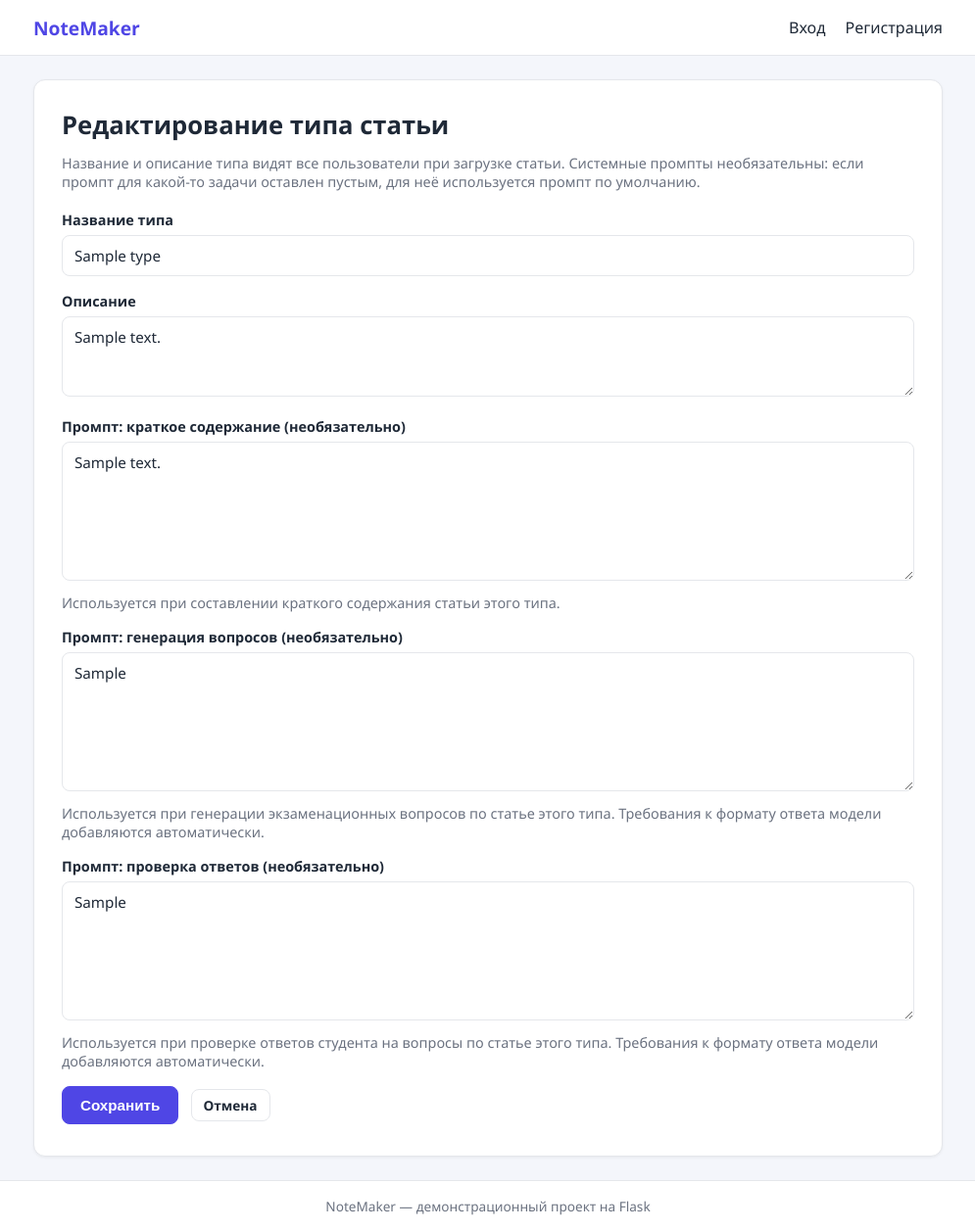
After one commit to alexitkes/notemaker, a Flask app: template templates/admin_article_type_form.html in a window 1280 px wide. The commit adds this page. Shown: the whole page at 98% size, without its empty margins (142-1137 px from the left). Run offline with Flask 3, Linux system fonts and the light colour scheme; the template is opened without the code that fills it: values that come from a table or form of the project are taken from there, others are empty; tables that the repository leaves empty hold one stand-in row (values such as "Sample post"); parts of the project's set-up code (start-up, migrations or seed data) failed here and were passed over.

Commit message:
Добавить типы статей.
Для каждой статьи можно указать ее тип (например, обзорная, экспериментальная
и т.п.). При обработке статьи в LLM промпт может быть уточнен в зависимости
от типа статьи, либо использоваться вариант по умолчанию. Администраторы имеют
право добавлять, редактировать и удалять типы статей.

```diff
--- a/app.py
+++ b/app.py
@@ -25,6 +25,7 @@ from db_models import (
     ATTEMPT_STATUS_IN_PROGRESS,
     EXAM_STATUS_DRAFT,
     EXAM_STATUS_PUBLISHED,
+    ArticleType,
     Exam,
     ExamAttempt,
     ExamAttemptAnswer,
@@ -157,6 +158,45 @@ def logout():
     return redirect(url_for("login"))
 
 
+# --- Типы статей -------------------------------------------------------------
+
+
+def _require_admin():
+    """Возвращает текущего пользователя-администратора либо перенаправляет."""
+    user = get_current_user()
+    if user is None or user.role != "administrator":
+        flash(
+            "Доступ запрещён: эта страница доступна только администратору.",
+            "error",
+        )
+        if user is None:
+            return None, redirect(url_for("login"))
+        return None, redirect(url_for("index"))
+    return user, None
+
+
+def _parse_article_type_from_form():
+    """Читает выбранную статью-тип из формы.
+
+    Пустое значение означает «без типа». При некорректном значении
+    возвращает (None, сообщение_об_ошибке), при успехе — (тип, None).
+    """
+    raw = request.form.get("article_type", "").strip()
+    if not raw:
+        return None, None
+    if not raw.isdigit():
+        return None, "Выберите корректный тип статьи."
+    article_type = db.session.get(ArticleType, int(raw))
+    if article_type is None:
+        return None, "Выбранный тип статьи не найден."
+    return article_type, None
+
+
+def _get_article_types():
+    """Список типов статей для выбора при загрузке (имя и описание)."""
+    return ArticleType.query.order_by(ArticleType.name).all()
+
+
 # --- Экзамены по статьям -----------------------------------------------------
 
 
@@ -236,6 +276,11 @@ def exam_create():
         elif not uploaded.filename.lower().endswith(".pdf"):
             errors.append("Допускаются только файлы в формате PDF.")
 
+        # Тип статьи необязателен: определяет переопределённые промпты
+        article_type, type_error = _parse_article_type_from_form()
+        if type_error:
+            errors.append(type_error)
+
         article_text = ""
         if not errors:
             raw = uploaded.read()
@@ -255,8 +300,15 @@ def exam_create():
 
         pairs = []
         if not errors:
+            # Если у типа статьи задан свой промпт генерации вопросов —
+            # используем его, иначе промпт по умолчанию (внутри сервиса)
             try:
-                pairs, _truncated = generate_exam_questions(article_text)
+                pairs, _truncated = generate_exam_questions(
+                    article_text,
+                    system_prompt=(
+                        article_type.exam_prompt if article_type else None
+                    ),
+                )
             except LLMRequestError as exc:
                 errors.append(
                     f"Ошибка при генерации вопросов языковой моделью: {exc}"
@@ -275,6 +327,7 @@ def exam_create():
                 created_by=user.id,
                 article_text=article_text,
                 status=EXAM_STATUS_DRAFT,
+                article_type=article_type,
             )
             for position, (question, answer) in enumerate(pairs, start=1):
                 exam.questions.append(
@@ -289,7 +342,11 @@ def exam_create():
             flash("Черновик экзамена создан. Проверьте вопросы и ответы.", "success")
             return redirect(url_for("exam_edit", exam_id=exam.id))
 
-    return render_template("exam_create.html", question_count=EXAM_QUESTION_COUNT)
+    return render_template(
+        "exam_create.html",
+        question_count=EXAM_QUESTION_COUNT,
+        article_types=_get_article_types(),
+    )
 
 
 @app.route("/exams/<int:exam_id>")
@@ -433,6 +490,11 @@ def exam_submit(exam_id):
         grades = grade_exam_answers(
             exam.article_text,
             [(question.question_text, text) for question, text in answered],
+            # Промпт проверки — из типа статьи экзамена, если задан
+            system_prompt=(
+                exam.article_type.grade_prompt
+                if exam.article_type else None
+            ),
         )
     except LLMRequestError as exc:
         flash(f"Ошибка при проверке ответов языковой моделью: {exc}", "error")
@@ -610,6 +672,125 @@ def admin_change_role(user_id):
     return redirect(url_for("admin_users"))
 
 
+# --- Управление типами статей (только администратор) -------------------------
+
+
+@app.route("/admin/article-types")
+def admin_article_types():
+    """Список типов статей с формой добавления — только администратору."""
+    admin, redirect_response = _require_admin()
+    if redirect_response is not None:
+        return redirect_response
+    article_types = _get_article_types()
+    return render_template("admin_article_types.html", article_types=article_types)
+
+
+@app.route("/admin/article-types/new", methods=["GET", "POST"])
+def admin_article_type_new():
+    """Добавление нового типа статьи — только администратору."""
+    admin, redirect_response = _require_admin()
+    if redirect_response is not None:
+        return redirect_response
+
+    if request.method == "POST":
+        errors = _validate_article_type_form()
+        if not errors:
+            article_type = ArticleType(
+                name=request.form.get("name", "").strip(),
+                description=request.form.get("description", "").strip(),
+                summary_prompt=request.form.get("summary_prompt", "").strip(),
+                exam_prompt=request.form.get("exam_prompt", "").strip(),
+                grade_prompt=request.form.get("grade_prompt", "").strip(),
+            )
+            db.session.add(article_type)
+            db.session.commit()
+            flash(
+                f"Тип статьи «{article_type.name}» добавлен.",
+                "success",
+            )
+            return redirect(url_for("admin_article_types"))
+        for message in errors:
+            flash(message, "error")
+
+    return render_template("admin_article_type_form.html", article_type=None)
+
+
+@app.route("/admin/article-types/<int:type_id>/edit", methods=["GET", "POST"])
+def admin_article_type_edit(type_id):
+    """Редактирование типа статьи — только администратору."""
+    admin, redirect_response = _require_admin()
+    if redirect_response is not None:
+        return redirect_response
+
+    article_type = db.session.get(ArticleType, type_id)
+    if article_type is None:
+        flash("Тип статьи не найден.", "error")
+        return redirect(url_for("admin_article_types"))
+
+    if request.method == "POST":
+        errors = _validate_article_type_form(exclude_id=article_type.id)
+        if not errors:
+            article_type.name = request.form.get("name", "").strip()
+            article_type.description = request.form.get("description", "").strip()
+            article_type.summary_prompt = request.form.get(
+                "summary_prompt", ""
+            ).strip()
+            article_type.exam_prompt = request.form.get("exam_prompt", "").strip()
+            article_type.grade_prompt = request.form.get("grade_prompt", "").strip()
+            db.session.commit()
+            flash(f"Тип статьи «{article_type.name}» сохранён.", "success")
+            return redirect(url_for("admin_article_types"))
+        for message in errors:
+            flash(message, "error")
+
+    return render_template(
+        "admin_article_type_form.html", article_type=article_type
+    )
+
+
+@app.route("/admin/article-types/<int:type_id>/delete", methods=["POST"])
+def admin_article_type_delete(type_id):
+    """Удаление типа статьи — только администратору.
+
+    Статьи, привязанные к типу, сохраняются: у них сбрасывается тип,
+    и при работе с ними используется промпт по умолчанию.
+    """
+    admin, redirect_response = _require_admin()
+    if redirect_response is not None:
+        return redirect_response
+
+    article_type = db.session.get(ArticleType, type_id)
+    if article_type is None:
+        flash("Тип статьи не найден.", "error")
+        return redirect(url_for("admin_article_types"))
+
+    # Экзамены, привязанные к типу, сохраняются: у них сбрасывается тип
+    Exam.query.filter_by(article_type_id=article_type.id).update(
+        {Exam.article_type_id: None}
+    )
+    db.session.delete(article_type)
+    db.session.commit()
+    flash(f"Тип статьи «{article_type.name}» удалён.", "success")
+    return redirect(url_for("admin_article_types"))
+
+
+def _validate_article_type_form(exclude_id: int | None = None) -> list[str]:
+    """Проверяет форму типа статьи; возвращает список ошибок."""
+    errors = []
+    name = request.form.get("name", "").strip()
+    if not name:
+        errors.append("Укажите название типа статьи.")
+    elif len(name) > 200:
+        errors.append("Название типа статьи не должно превышать 200 символов.")
+    else:
+        query = ArticleType.query.filter_by(name=name)
+        if exclude_id is not None:
+            query = query.filter(ArticleType.id != exclude_id)
+        if query.first():
+            errors.append("Тип статьи с таким названием уже существует.")
+    return errors
+
+
 @app.route("/summary", methods=["GET", "POST"])
 def summary():
     """Краткое содержание статьи из PDF — доступно всем зарегистрированным пользователям."""
@@ -621,6 +802,7 @@ def summary():
     error = None
     result = None
     truncated = False
+    article_type = None
 
     if request.method == "POST":
         uploaded = request.files.get("article")
@@ -629,30 +811,42 @@ def summary():
         elif not uploaded.filename.lower().endswith(".pdf"):
             error = "Допускаются только файлы в формате PDF."
         else:
-            raw = uploaded.read()
-            if not raw:
-                error = "Файл пустой."
+            # Тип статьи необязателен: определяет промпт краткого содержания
+            article_type, type_error = _parse_article_type_from_form()
+            if type_error:
+                error = type_error
             else:
-                try:
-                    article_text = extract_pdf_text(raw)
-                except Exception as exc:
-                    article_text = ""
-                    error = f"Не удалось извлечь текст из PDF: {exc}"
-
-                if not article_text.strip():
-                    error = error or (
-                        "Не удалось извлечь текст из PDF. Возможно, "
-                        "это скан-копия без текстового слоя."
-                    )
+                raw = uploaded.read()
+                if not raw:
+                    error = "Файл пустой."
                 else:
                     try:
-                        result, truncated = summarize_article(article_text)
-                    except LLMConfigError as exc:
-                        error = str(exc)
-                    except LLMRequestError as exc:
-                        error = f"Ошибка обращения к языковой модели: {exc}"
+                        article_text = extract_pdf_text(raw)
                     except Exception as exc:
-                        error = f"Ошибка при обращении к языковой модели: {exc}"
+                        article_text = ""
+                        error = f"Не удалось извлечь текст из PDF: {exc}"
+
+                    if not article_text.strip():
+                        error = error or (
+                            "Не удалось извлечь текст из PDF. Возможно, "
+                            "это скан-копия без текстового слоя."
+                        )
+                    else:
+                        try:
+                            result, truncated = summarize_article(
+                                article_text,
+                                # Промпт — из типа статьи, если задан
+                                system_prompt=(
+                                    article_type.summary_prompt
+                                    if article_type else None
+                                ),
+                            )
+                        except LLMConfigError as exc:
+                            error = str(exc)
+                        except LLMRequestError as exc:
+                            error = f"Ошибка обращения к языковой модели: {exc}"
+                        except Exception as exc:
+                            error = f"Ошибка при обращении к языковой модели: {exc}"
 
     return render_template(
         "summary.html",
@@ -664,6 +858,8 @@ def summary():
         llm_type_label=(
             "GigaChat" if LLM_API_TYPE == "gigachat" else "OpenAI-совместимый API"
         ),
+        article_types=_get_article_types(),
+        selected_type=article_type,
     )
 
 
@@ -689,9 +885,31 @@ def extract_pdf_text(raw: bytes) -> str:
     return "\n\n".join(pages)
 
 
+def _ensure_exam_article_type_column() -> None:
+    """Добавляет колонку article_type_id в таблицу exam для существующих БД.
+
+    db.create_all() не изменяет уже существующие таблицы, поэтому для баз,
+    созданных до появления типов статей, колонка добавляется вручную.
+    """
+    with db.engine.connect() as connection:
+        columns = {
+            row[1]
+            for row in connection.execute(db.text("PRAGMA table_info(exam)"))
+        }
+        if "article_type_id" not in columns:
+            connection.execute(
+                db.text(
+                    "ALTER TABLE exam ADD COLUMN article_type_id INTEGER "
+                    "REFERENCES article_type(id)"
+                )
+            )
+            connection.commit()
+
+
 # Создаём таблицы в SQLite (файл users.db) при загрузке приложения
 with app.app_context():
     db.create_all()
+    _ensure_exam_article_type_column()
 
 if __name__ == "__main__":
     app.run(debug=True)
--- /dev/null
+++ b/templates/admin_article_type_form.html
@@ -0,0 +1,75 @@
+{% extends "base.html" %}
+{% block title %}
+    {% if article_type %}Редактирование типа статьи{% else %}Новый тип статьи{% endif %} — NoteMaker
+{% endblock %}
+{% block content %}
+
+<div class="card">
+    <h1>
+        {% if article_type %}
+            Редактирование типа статьи
+        {% else %}
+            Новый тип статьи
+        {% endif %}
+    </h1>
+    <p class="muted">
+        Название и описание типа видят все пользователи при загрузке статьи.
+        Системные промпты необязательны: если промпт для какой-то задачи
+        оставлен пустым, для неё используется промпт по умолчанию.
+    </p>
+
+    <form method="POST" class="upload-form">
+        <div class="form-group">
+            <label for="name">Название типа</label>
+            <input type="text" id="name" name="name"
+                   value="{{ article_type.name if article_type else '' }}"
+                   placeholder="Например: Научная статья"
+                   maxlength="200" required>
+        </div>
+        <div class="form-group">
+            <label for="description">Описание</label>
+            <textarea id="description" name="description" rows="3"
+                      placeholder="Краткое описание категории статей для пользователей">{{ article_type.description if article_type else '' }}</textarea>
+        </div>
+        <div class="form-group">
+            <label for="summary_prompt">
+                Промпт: краткое содержание (необязательно)
+            </label>
+            <textarea id="summary_prompt" name="summary_prompt" rows="6"
+                      placeholder="Оставьте пустым, чтобы использовать промпт по умолчанию">{{ article_type.summary_prompt if article_type else '' }}</textarea>
+            <p class="muted">
+                Используется при составлении краткого содержания статьи этого типа.
+            </p>
+        </div>
+        <div class="form-group">
+            <label for="exam_prompt">
+                Промпт: генерация вопросов (необязательно)
+            </label>
+            <textarea id="exam_prompt" name="exam_prompt" rows="6"
+                      placeholder="Оставьте пустым, чтобы использовать промпт по умолчанию">{{ article_type.exam_prompt if article_type else '' }}</textarea>
+            <p class="muted">
+                Используется при генерации экзаменационных вопросов по статье
+                этого типа. Требования к формату ответа модели добавляются
+                автоматически.
+            </p>
+        </div>
+        <div class="form-group">
+            <label for="grade_prompt">
+                Промпт: проверка ответов (необязательно)
+            </label>
+            <textarea id="grade_prompt" name="grade_prompt" rows="6"
+                      placeholder="Оставьте пустым, чтобы использовать промпт по умолчанию">{{ article_type.grade_prompt if article_type else '' }}</textarea>
+            <p class="muted">
+                Используется при проверке ответов студента на вопросы
+                по статье этого типа. Требования к формату ответа модели
+                добавляются автоматически.
+            </p>
+        </div>
+        <button type="submit" class="btn btn-primary">
+            {% if article_type %}Сохранить{% else %}Добавить тип{% endif %}
+        </button>
+        <a href="{{ url_for('admin_article_types') }}" class="btn btn-small">Отмена</a>
+    </form>
+</div>
+
+{% endblock %}
--- a/templates/base.html
+++ b/templates/base.html
@@ -17,6 +17,7 @@
                 <a href="{{ url_for('exams') }}">Экзамены</a>
                 {% if current_user.role == 'administrator' %}
                     <a href="{{ url_for('admin_users') }}">Пользователи</a>
+                    <a href="{{ url_for('admin_article_types') }}">Типы статей</a>
                 {% endif %}
                 <a href="{{ url_for('logout') }}">Выход</a>
             {% else %}
--- a/templates/exam_view.html
+++ b/templates/exam_view.html
@@ -11,6 +11,9 @@
         Автор: {{ exam.author.username if exam.author else '—' }} ·
         Создан: {{ exam.created_at.strftime('%d.%m.%Y %H:%M') }} ·
         Вопросов: {{ exam.questions|length }}
+        {% if exam.article_type %} ·
+            Тип статьи: {{ exam.article_type.name }}
+        {% endif %}
     </p>
     <a href="{{ url_for('exams') }}" class="btn btn-small">К списку экзаменов</a>
 </div>
```
Also changed, not shown: db_models.py (+28 -0 lines), llm_service.py (+93 -6 lines), templates/admin_article_types.html (added, +72 -0 lines), templates/exam_create.html (+34 -0 lines), templates/summary.html (+36 -0 lines).
